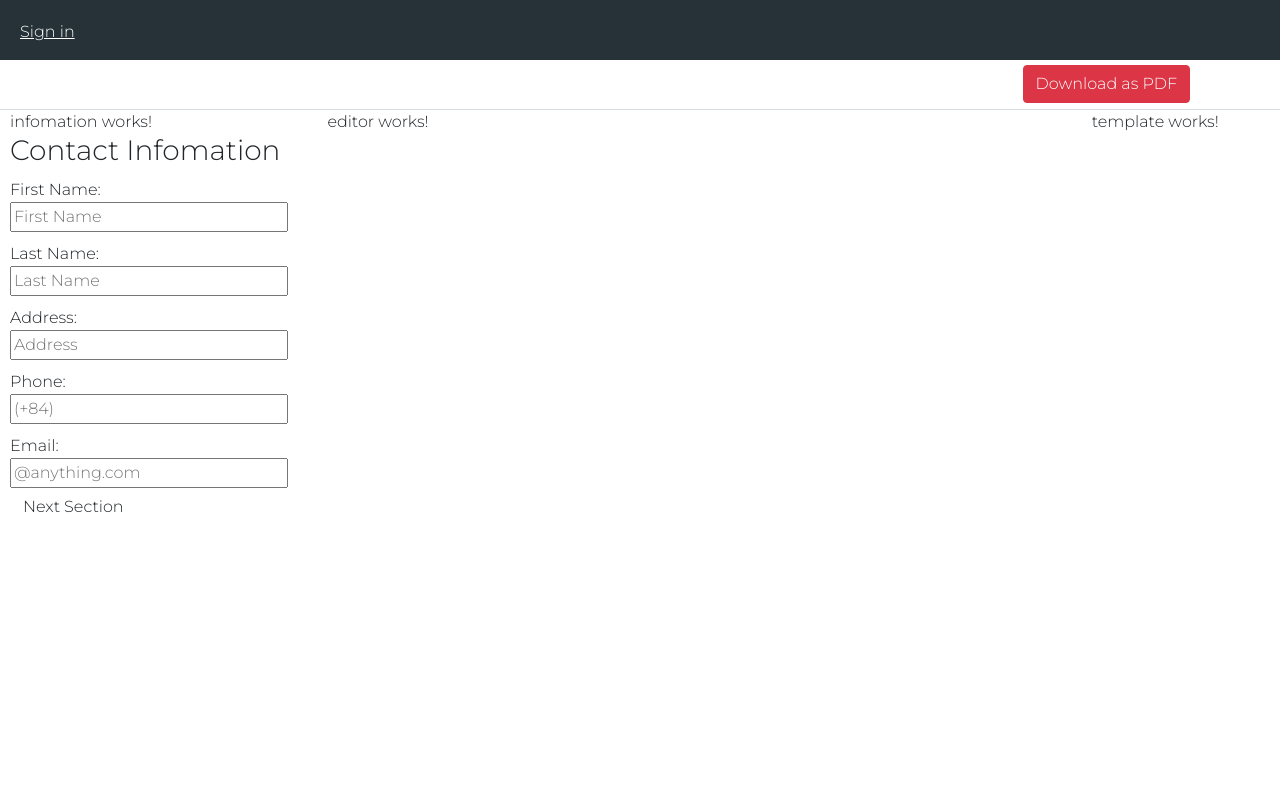
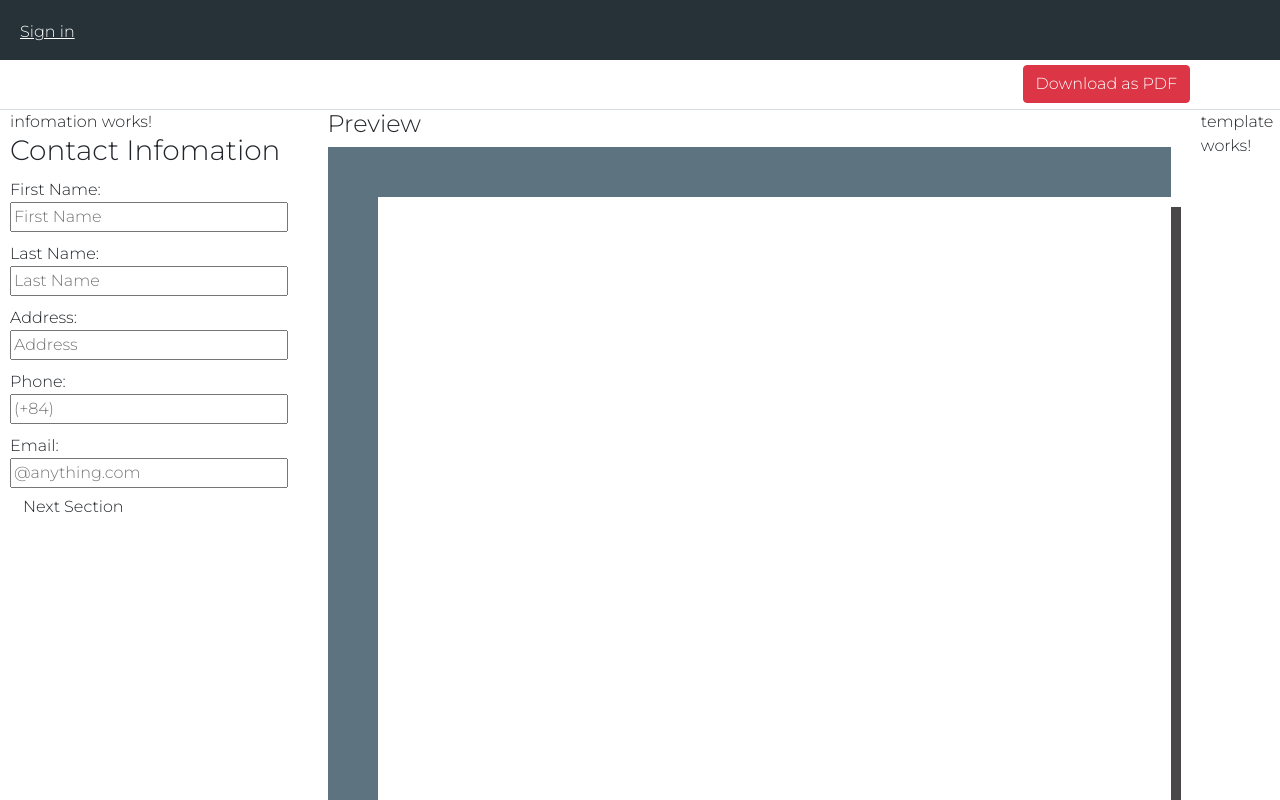
Before and after one commit to nguyenthevinh1997/TLCN-MEAN-CVGenerator-1, an Angular app in the folder mean-cv-generator/: page / in a window 1280 px wide. Shown: the top 800 px of the page. Built offline with nearby package versions, Linux system fonts and the light colour scheme.

Commit message:
cv-editor prototype

```diff
--- a/mean-cv-generator/src/app/app.component.html
+++ b/mean-cv-generator/src/app/app.component.html
@@ -4,10 +4,10 @@
   <div id="content">
     <div class="row">
         <app-infomation class="col-md-3"></app-infomation>
-        <app-editor class="col-md-7">
+        <app-editor class="col-md-8">
           <div id="cv-area"></div>
         </app-editor>
-        <app-template class="col-md-2"></app-template>
+        <app-template class="col-md-1"></app-template>
     </div>
   </div>
 </div>
--- a/mean-cv-generator/src/app/app.component.scss
+++ b/mean-cv-generator/src/app/app.component.scss
@@ -0,0 +1,10 @@
+app-sidebar{
+    display: grid;
+    grid-template-columns: 100% 70px;
+    height: 100%;
+}
+app-toolbar{
+    display: grid;
+    grid-template-columns: 100% 70px;
+    height: 100%;
+}
--- a/mean-cv-generator/src/app/editor/editor.component.html
+++ b/mean-cv-generator/src/app/editor/editor.component.html
@@ -1,3 +1,8 @@
-<p>
-  editor works!
-</p>
+<div id="header-preview">
+  <h4>Preview</h4>
+</div>
+<div id="background-editor">
+  <div id="cv-area">
+
+  </div>
+</div>
--- a/mean-cv-generator/src/app/editor/editor.component.scss
+++ b/mean-cv-generator/src/app/editor/editor.component.scss
@@ -0,0 +1,10 @@
+#background-editor{
+    background: #5d7480;
+    padding: 50px 50px;
+    #cv-area{
+        background: #FFFFFF;
+        height: 297mm;
+        width: 210mm;
+        box-shadow: 10px 10px #494747;
+    }
+}
--- a/mean-cv-generator/src/styles.scss
+++ b/mean-cv-generator/src/styles.scss
@@ -1,23 +1,12 @@
 @import '~bootstrap/dist/css/bootstrap.min.css';
 /* You can add global styles to this file, and also import other style files */
 body {
-    margin: 0;
-    background: #FFFFFF;
     font-family: 'Montserrat', sans-serif;
     height: 100vh;
 }
 
 #container{
-    app-sidebar{
-        display: grid;
-        grid-template-columns: 100% 70px;
-        height: 100%;
-    }
-    app-toolbar{
-        display: grid;
-        grid-template-columns: 100% 70px;
-        height: 100%;
-    }
+
     #content{
 
     }
```
